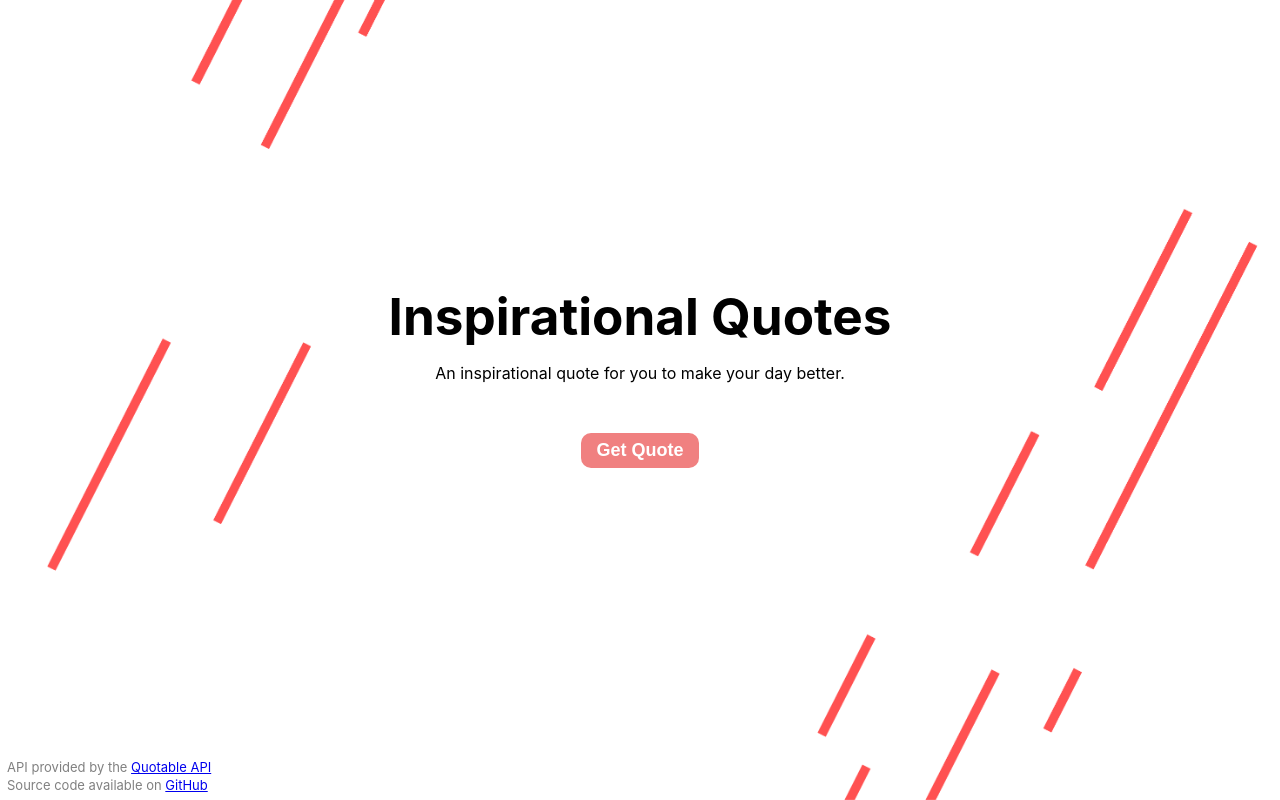
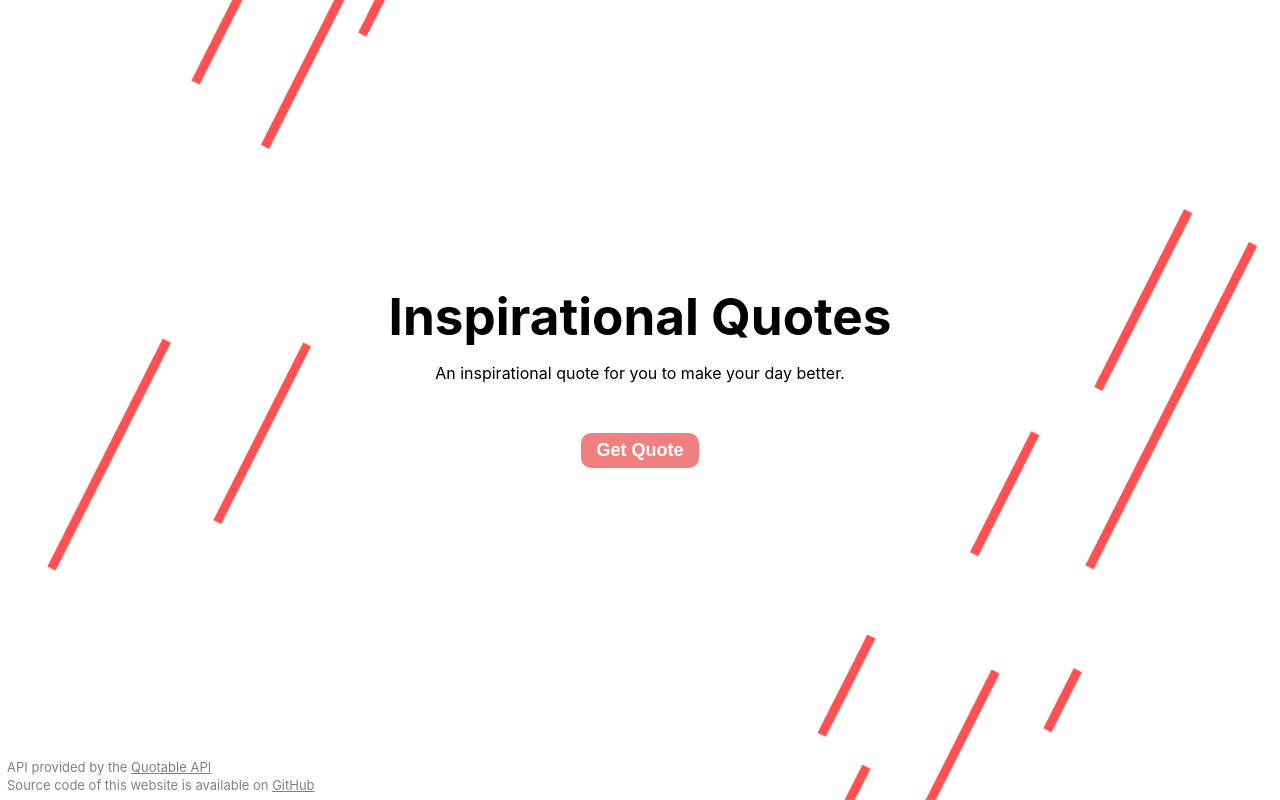
Before and after one commit to NotRewd/inspirational-quotes-website, a SvelteKit app: page / in a window 1280 px wide. Built offline with nearby package versions, Linux system fonts and the light colour scheme.

Commit message:
Added an error page, refactored some code and changed some styling

```diff
--- a/src/app.css
+++ b/src/app.css
@@ -26,6 +26,10 @@ h1 {
 h2 {
     font-size: 1.2em;
     margin: 15px 0px;
+}
+
+a {
+    color: inherit;
 }
 
 .hyperlink {
--- a/src/routes/+layout.svelte
+++ b/src/routes/+layout.svelte
@@ -5,4 +5,15 @@
 
 <img src={backgroundImage} id="background-image" alt="background" />
 
-<slot />
+<div class="main">
+  <slot />
+</div>
+
+<div class="footer">
+  <p>API provided by the <a href="https://api.quotable.io/">Quotable API</a></p>
+  <p>
+    Source code of this website is available on <a
+      href="https://github.com/NotRewd/inspirational-quotes-website">GitHub</a
+    >
+  </p>
+</div>
--- a/src/routes/+page.svelte
+++ b/src/routes/+page.svelte
@@ -12,7 +12,6 @@
   const onGetQuoteClicked = () => (quote = generateQuote());
 </script>
 
-<div class="main">
 <h1>Inspirational Quotes</h1>
 <p class="heading-description">
   An inspirational quote for you to make your day better.
@@ -38,16 +37,6 @@
 {/if}
 
 <button class="button" on:click={onGetQuoteClicked}>Get Quote</button>
-</div>
-
-<div class="footer">
-  <p>API provided by the <a href="https://api.quotable.io/">Quotable API</a></p>
-  <p>
-    Source code available on <a href="https://github.com/lukePeavey/quotable"
-      >GitHub</a
-    >
-  </p>
-</div>
 
 <style>
   .state {
```
Also changed, not shown: src/routes/+error.svelte (added, +7 -0 lines), src/routes/author/[author]/+page.svelte (+15 -4 lines). Lines whose indentation alone changed are shown as unchanged.
